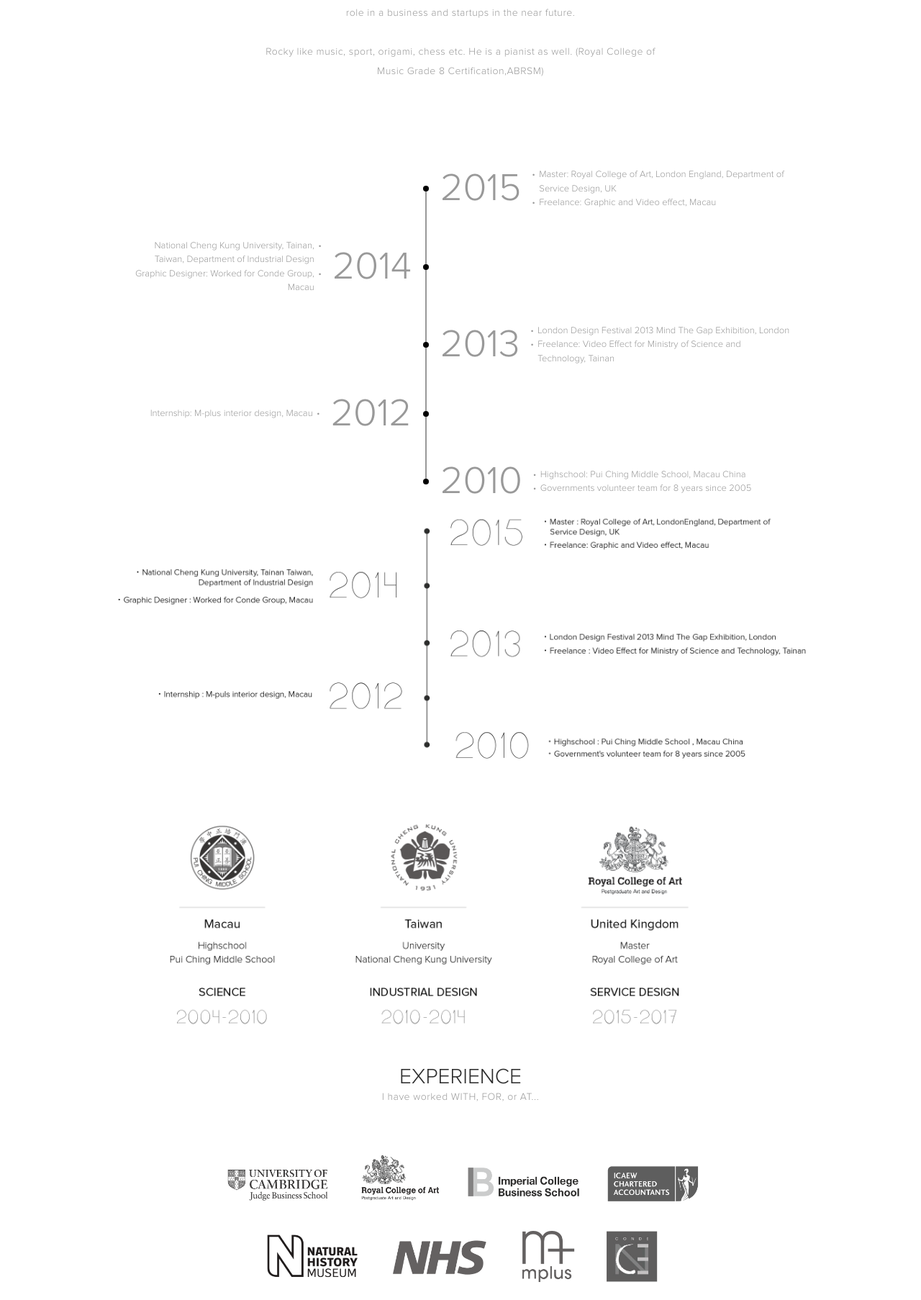
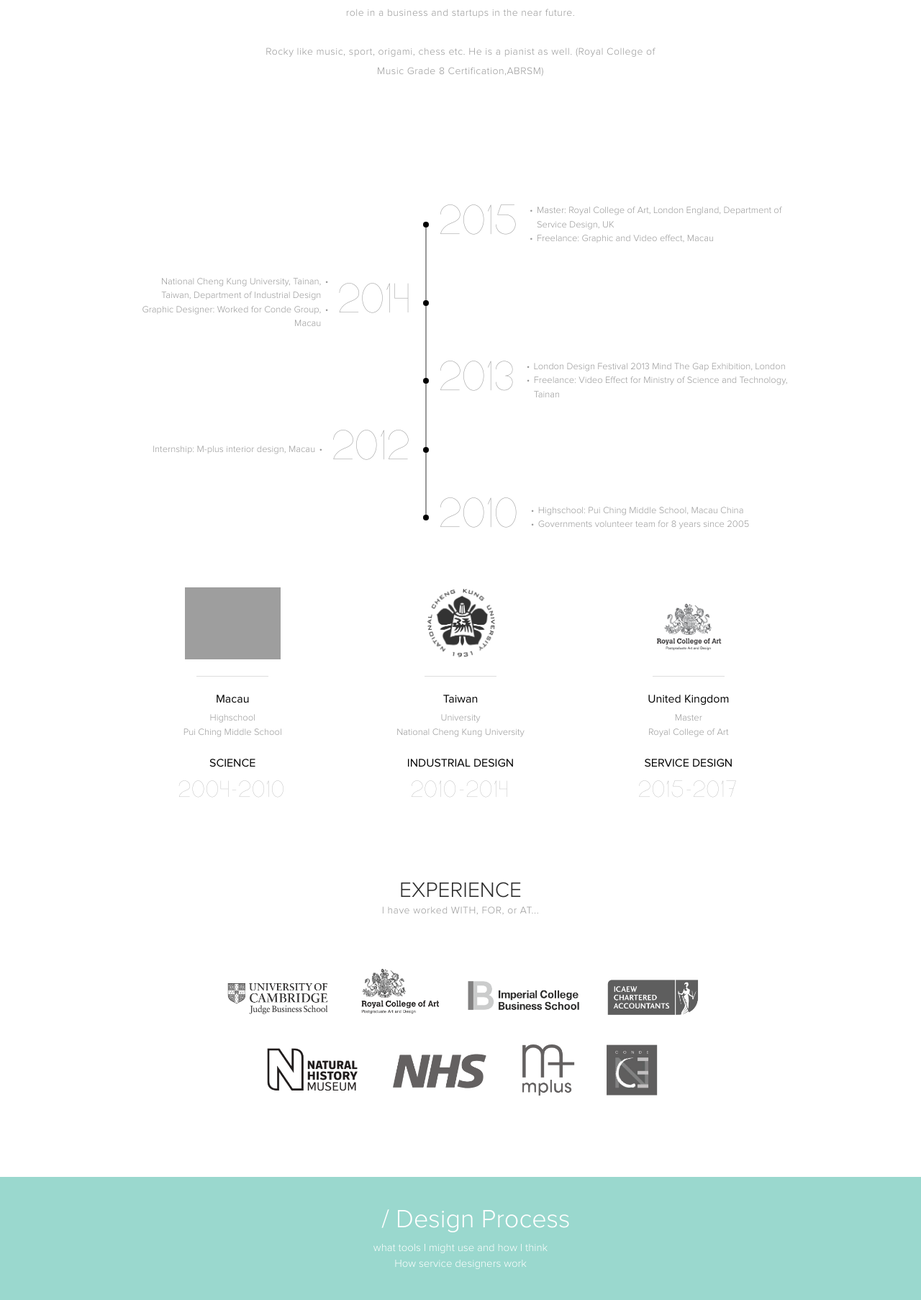
Before and after one commit to guiarocky/portfolio, a PHP site: page / in a window 1280 px wide. Shown: the part 3296-5102 px from the top of the page at 72% size. Run offline with PHP 8.4, Linux system fonts and the light colour scheme; some web fonts are replaced; grey boxes are pictures that could not be loaded.

Commit message:
Add Education section

```diff
--- a/css/main.css
+++ b/css/main.css
@@ -396,20 +396,11 @@ nav#mainNav  .active{
     font-size: 14px;
 }
 
-/*
-.experience{
-	display: block;
-	width: 95%;
-	position:center;
-	margin: 0 auto;
-	margin-top: 100px;
-	margin-left: 70px;
-	margin-bottom: 70px;
-	/*background-position: center top;
-}
-*/
-
 /* ----- Experience timeline ----- */
+
+.experience {
+    margin: 50px 0;
+}
 
 .experience-item {
     position: relative;
@@ -461,9 +452,11 @@ nav#mainNav  .active{
 .experience-item-title {
     flex: 0 0 auto;
     padding-right: 15px;
+    font-family: "EuropeUnderground-Light";
     font-size: 54px;
     font-weight: normal;
     line-height: 1;
+    letter-spacing: 2px;
 }
 
 .experience-item-list {
@@ -518,8 +511,61 @@ nav#mainNav  .active{
     right: 0;
 }
 
-/* --- END Experience timeline --- */
-
+/* --- End Experience timeline --- */
+
+/* ----- Education ----- */
+
+.education {
+    text-align: center;
+    font-size: 0;
+    margin-bottom: 30px;
+}
+
+.education li {
+    display: inline-block;
+    width: 33%;
+    padding: 0 30px;
+    font-size: 13px;
+    vertical-align: top;
+    box-sizing: border-box;
+}
+
+.education-logo img {
+    width: auto;
+    height: 100px;
+    margin-bottom: 20px;
+}
+
+.education-text {
+    position: relative;
+    padding: 20px 0;
+    line-height: 1.5;
+}
+
+.education-text:before {
+    content: "";
+    position: absolute;
+    top: 0;
+    left: 50%;
+    width: 100px;
+    margin-left: -50px;
+    height: 1px;
+    background-color: #ddd;
+}
+
+.education-text h1 {
+    font-family: "EuropeUnderground-Light";
+    font-size: 30px;
+    letter-spacing: 2px;
+}
+
+.education-text h2 {
+    padding-bottom: 5px;
+    font-family: "ProximaNova-Regular";
+    font-size: 16px;
+    color: #000;
+}
+/* --- End Education --- */
 
 /*.experience_title{
 	margin-top: 110px;
@@ -2578,6 +2624,15 @@ h1
 
     /* --- End Experience timeline --- */
 
+    /* ----- Education ----- */
+
+    .education li {
+        width: 50%;
+    }
+
+    /* --- End Education --- */
+
+
 }
 
 
@@ -2739,15 +2794,15 @@ h1
     }
 
     .experience-item:before {
-        top: 47px;
+        top: 42px;
     }
 
     .experience-item:first-child:after {
-        top: 47px;
+        top: 42px;
     }
 
     .experience-item:last-child:after {
-        bottom: calc(100% - 47px);
+        bottom: calc(100% - 42px);
     }
 
     .experience-item,
@@ -2786,6 +2841,14 @@ h1
 
     /* --- End Experience timeline --- */
 
+    /* ----- Education ----- */
+
+    .education li {
+        width: 100%;
+    }
+
+    /* ----- End Education ----- */
+
 }
 
 
--- a/index.html
+++ b/index.html
@@ -1278,10 +1278,51 @@
                             </ul>
                             <!-- End Experience timeline -->
 
-                            <div class="experience">
-                                <img src="images/rocky_experience_for_web.png"  alt="">
-
-                            </div>
+                            <!-- Education -->
+                            <ul class="education">
+                                <li>
+                                    <div class="education-logo">
+                                        <img src="images/educationImages/pcms.png">
+                                    </div>
+                                    <div class="education-text">
+                                        <h2>Macau</h2>
+                                        <p>Highschool</p>
+                                        <p>Pui Ching Middle School</p>
+                                        <br/>
+                                        <h2>SCIENCE</h2>
+                                        <h1>2004-2010</h1>
+                                    </div>
+                                </li>
+                                <li>
+                                    <div class="education-logo">
+                                        <img src="images/educationImages/ncku.png">
+                                    </div>
+                                    <div class="education-text">
+                                        <h2>Taiwan</h2>
+                                        <p>University<p>
+                                        <p>National Cheng Kung University</p>
+                                        <br/>
+                                        <h2>INDUSTRIAL DESIGN</h2>
+                                        <h1>2010-2014</h1>
+                                    </div>
+                                </li>
+                                <li>
+                                    <div class="education-logo">
+                                        <img src="images/educationImages/rca.png">
+                                    </div>
+                                    <div class="education-text">
+                                        <h2>United Kingdom</h2>
+                                        <p>Master<p>
+                                        <p>Royal College of Art</p>
+                                        <br/>
+                                        <h2>SERVICE DESIGN</h2>
+                                        <h1>2015-2017</h1>
+                                    </div>
+                                </li>
+                            </ul>
+
+                            <!-- End Education -->
+
 
 							<!--End inner title-->
 
```
